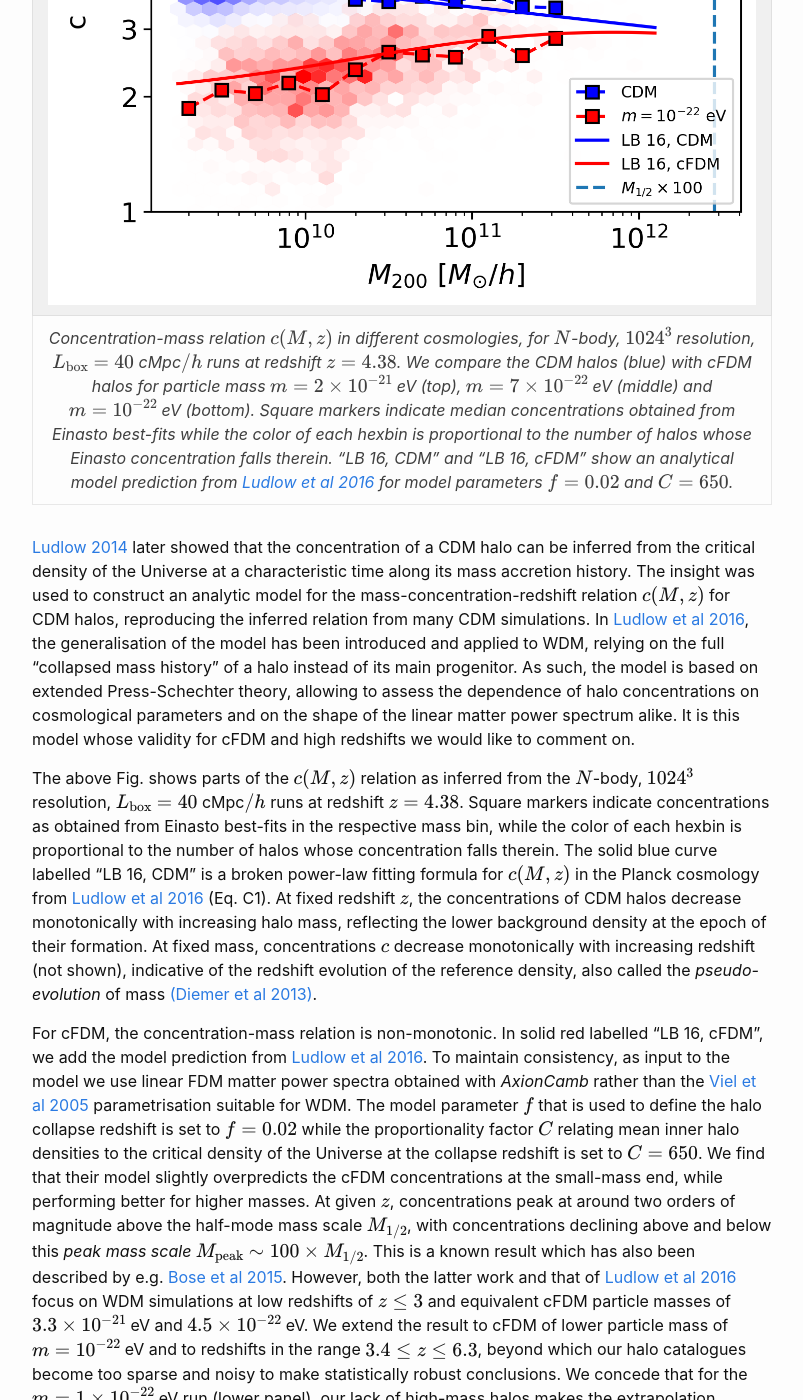
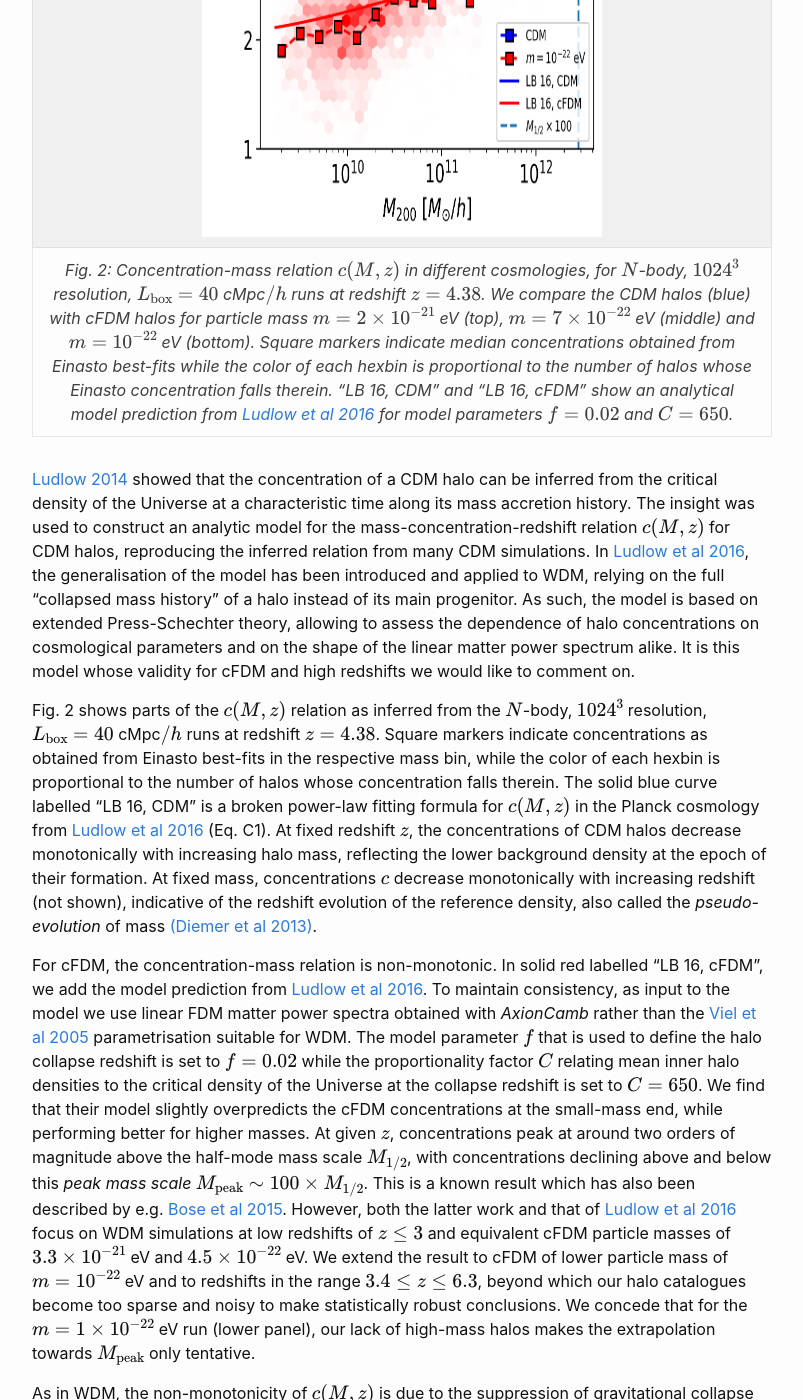
Before and after one commit to tibordome/tibordome.github.io, a Jekyll site: the page built from axions.md, in a window 1280 px wide and 1400 px high, scrolled down 4353 px. Shown: the whole window, without its empty margins (238-1041 px from the left). Built offline with Jekyll 4.4.1, drawn with Linux system fonts in a browser that asks for light colours; some of the changed text lies outside the part shown.

```diff
--- a/axions.md
+++ b/axions.md
@@ -43,7 +43,7 @@
 
 | ![Constraints](/assets/images/MassConstraints.png) |
 |:--:|
-| *Recent particle mass constraints for warm dark matter (WDM) / FDM from astrophysical observations in the FDM window of $$10^{-26}$$ eV $$<m<10^{-16}$$ eV. The red shading indicates a disfavored parameter space, though not necessarily a $$2\sigma$$-constraint. The orange shading indicates forecasts for future observatories. UFDs = ultra-faint dwarf galaxies; SMBHs = supermassive black holes.* |
+| *Fig. 1: Recent particle mass constraints for warm dark matter (WDM) / FDM from astrophysical observations in the FDM window of $$10^{-26}$$ eV $$<m<10^{-16}$$ eV. The red shading indicates a disfavored parameter space, though not necessarily a $$2\sigma$$-constraint. The orange shading indicates forecasts for future observatories. UFDs = ultra-faint dwarf galaxies; SMBHs = supermassive black holes.* |
 
 While the density profiles in the central regions of dwarf spheroidals can be explained with a FDM soliton core potential provided that
 $$m_a \le 1.1 \times 10^{-22}$$ eV [(Marsh & Pop 2015)](https://arxiv.org/abs/1502.03456), Ly-α observations find a lower
@@ -91,14 +91,14 @@
 [(Navarro et al 1996)](https://ui.adsabs.harvard.edu/abs/1996ApJ...462..563N/abstract)for the case of CDM,
 $$c$$ and $$M_{200}$$ do not take on arbitrary values, but correlate in a way that reflects the mass-dependence of halo formation
 times [(Bullock et al 2001)](https://ui.adsabs.harvard.edu/abs/2001MNRAS.321..559B/abstract). Earlier
-assembly corresponds to higher characteristic densities, reflecting the larger background density at that epoch. As a consequence,
-the $$c-M_{200}$$ relation, shown below
+assembly corresponds to higher characteristic densities, reflecting the larger background density at that epoch. The $$c-M_{200}$$ relation
+is shown below.
 
-| ![cM-relation](/assets/images/cVersusM.png) |
+| <img src="/assets/images/cVersusM.png" width="400" height="1200"> |
 |:--:|
-| *Concentration-mass relation $$c(M,z)$$ in different cosmologies, for $$N$$-body, $$1024^3$$ resolution, $$L_{\text{box}} = 40$$ cMpc$$/h$$ runs at redshift $$z=4.38$$. We compare the CDM halos (blue) with cFDM halos for particle mass $$m=2\times 10^{-21}$$ eV (top), $$m=7\times 10^{-22}$$ eV (middle) and $$m=10^{-22}$$ eV (bottom). Square markers indicate median concentrations obtained from Einasto best-fits while the color of each hexbin is proportional to the number of halos whose Einasto concentration falls therein. "LB 16, CDM" and "LB 16, cFDM" show an analytical model prediction from [Ludlow et al 2016](https://arxiv.org/abs/1601.02624) for model parameters $$f=0.02$$ and $$C=650$$.* |
+| *Fig. 2: Concentration-mass relation $$c(M,z)$$ in different cosmologies, for $$N$$-body, $$1024^3$$ resolution, $$L_{\text{box}} = 40$$ cMpc$$/h$$ runs at redshift $$z=4.38$$. We compare the CDM halos (blue) with cFDM halos for particle mass $$m=2\times 10^{-21}$$ eV (top), $$m=7\times 10^{-22}$$ eV (middle) and $$m=10^{-22}$$ eV (bottom). Square markers indicate median concentrations obtained from Einasto best-fits while the color of each hexbin is proportional to the number of halos whose Einasto concentration falls therein. "LB 16, CDM" and "LB 16, cFDM" show an analytical model prediction from [Ludlow et al 2016](https://arxiv.org/abs/1601.02624) for model parameters $$f=0.02$$ and $$C=650$$.* |
 
-[Ludlow 2014](https://academic.oup.com/mnras/article/441/1/378/977251) later showed that the concentration of a CDM halo can be inferred
+[Ludlow 2014](https://academic.oup.com/mnras/article/441/1/378/977251) showed that the concentration of a CDM halo can be inferred
 from the critical density of the Universe at a characteristic time along its mass accretion history. The insight was used to construct an
 analytic model for the mass-concentration-redshift relation $$c(M,z)$$ for CDM halos, reproducing the inferred relation from many CDM
 simulations. In [Ludlow et al 2016](https://arxiv.org/abs/1601.02624), the generalisation of the model has been introduced and applied to
@@ -106,7 +106,7 @@
 Press-Schechter theory, allowing to assess the dependence of halo concentrations on cosmological parameters and on the shape of the
 linear matter power spectrum alike. It is this model whose validity for cFDM and high redshifts we would like to comment on.
 
-The above Fig. shows parts of the $$c(M,z)$$ relation as inferred from the $$N$$-body, $$1024^3$$ resolution, $$L_{\text{box}} = 40$$ cMpc$$/h$$ runs
+Fig. 2 shows parts of the $$c(M,z)$$ relation as inferred from the $$N$$-body, $$1024^3$$ resolution, $$L_{\text{box}} = 40$$ cMpc$$/h$$ runs
 at redshift $$z=4.38$$. Square markers indicate concentrations as obtained from Einasto best-fits in the respective mass bin, while the color of
 each hexbin is proportional to the number of halos whose concentration falls therein. The solid blue curve labelled "LB 16, CDM" is a broken power-law
 fitting formula for $$c(M,z)$$ in the Planck cosmology from [Ludlow et al 2016](https://arxiv.org/abs/1601.02624) (Eq. C1). At fixed redshift $$z$$,
```
Also changed, not shown: other parts of axions.md (+0 -5 lines).
